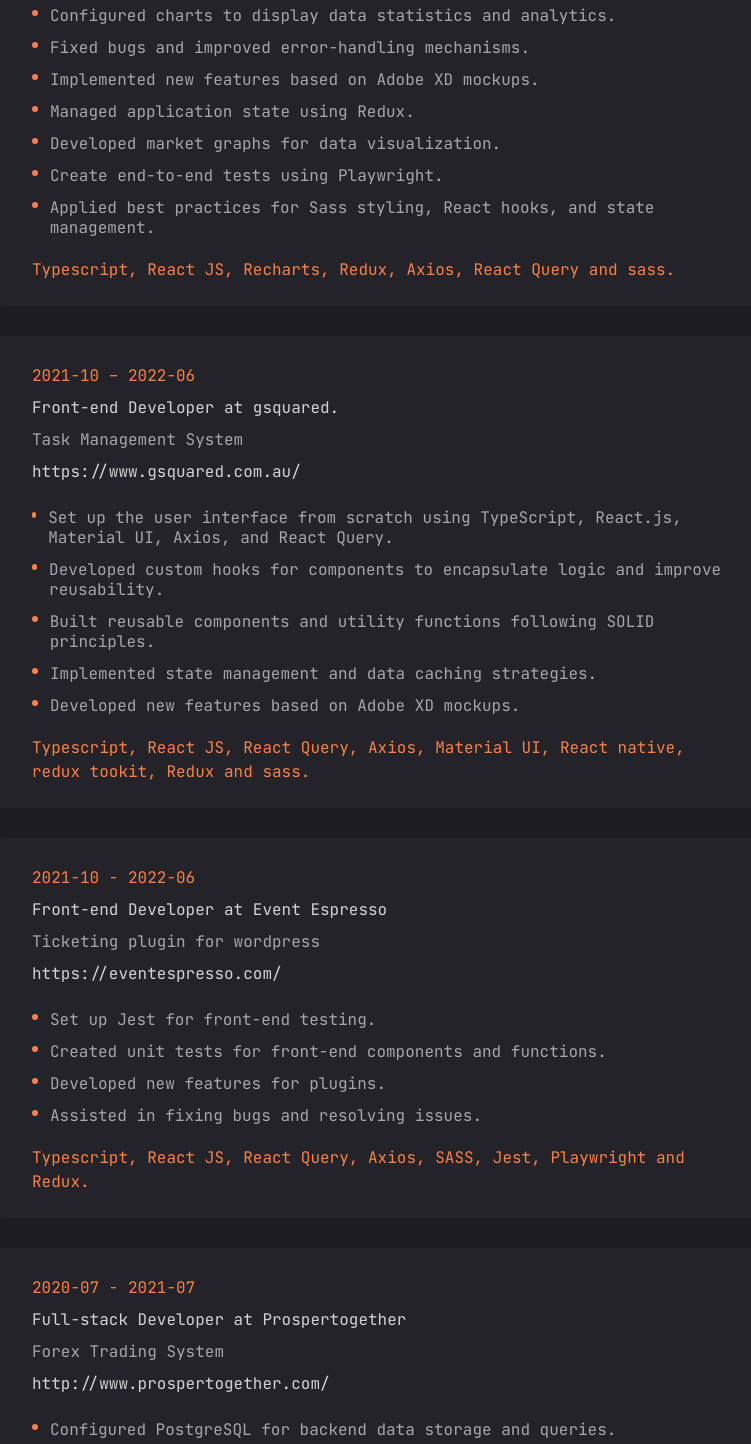
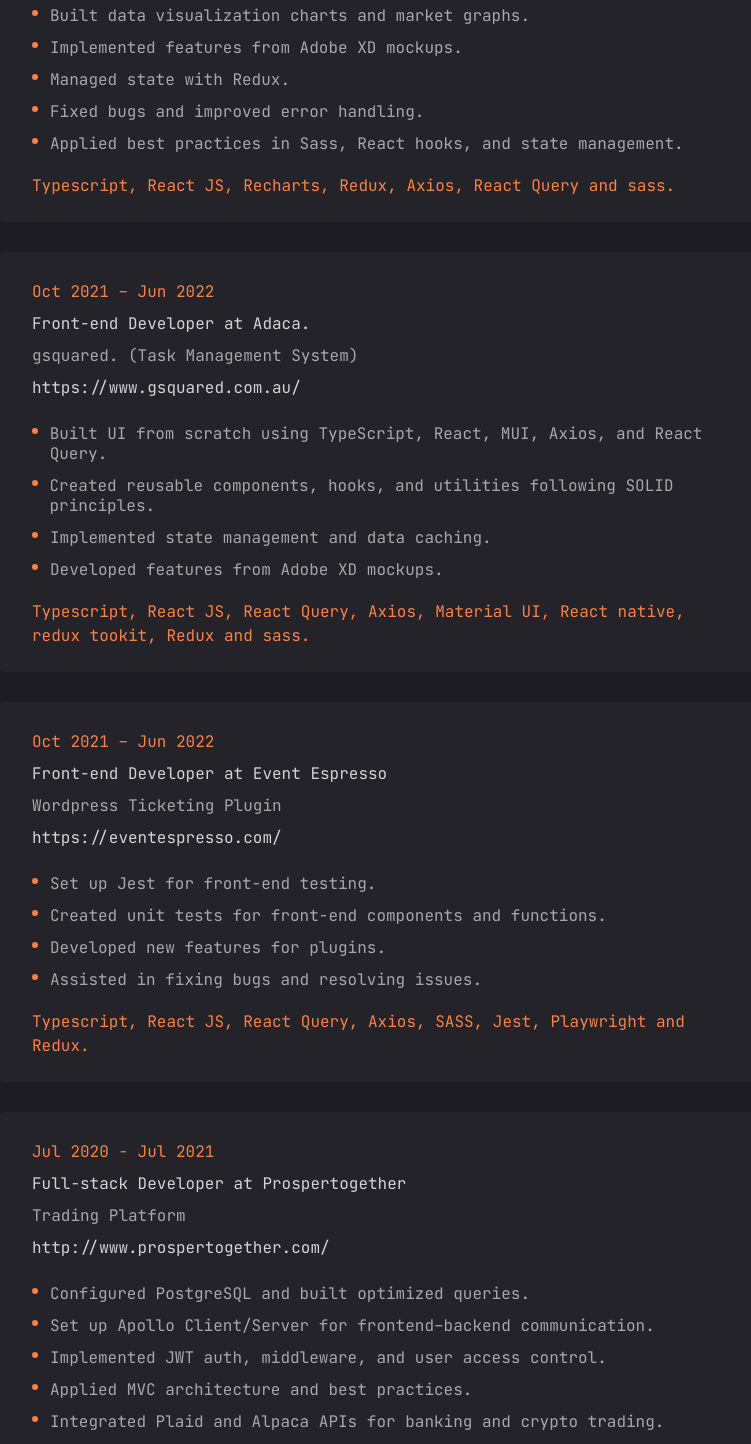
Before and after one commit to marlonhario/marlon-portfolio, a Next.js app: page /resume in a window 1280 px wide. Shown: the part 2000-3444 px from the top of the page, without its empty margins (480-1231 px from the left). Built offline with nearby package versions, Linux system fonts and the light colour scheme.

Commit message:
improve experience details

```diff
--- a/data/data.tsx
+++ b/data/data.tsx
@@ -69,7 +69,7 @@
     {
       company: "XAM",
       position: "Senior React Developer",
-      duration: "2024-04 – 2024-08",
+      duration: "Apr 2024 – Aug 2024",
       project: "thegrowthfaculty (Online Event and Learning Management System)",
       url: "https://thegrowthfaculty.com/",
       techs: "Typescript, React JS, Next JS and Maestro.io.",
@@ -84,7 +84,7 @@
     {
       company: "XAM",
       position: "Senior React Developer",
-      duration: "2024-03 – 2024-04",
+      duration: "Mar 2024 – Apr 2024",
       project: "DrTalk (HIPAA-compliant real-time platform)",
       url: "https://www.drtalk.com/",
       techs: "Typescript, React JS, Next JS and SignalR.",
@@ -97,44 +97,41 @@
       ],
     },
     {
-      company: "PRISM",
+      company: "Adaca",
       position: "Front-end Developer",
-      duration: "2022-06 – 2023-05",
-      project: "Market Investment App",
+      duration: "Jun 2022 – May 2023",
+      project: "PRISM (Market Investment App)",
       url: "https://www.prism.markets/",
       techs:
         "Typescript, React JS, Recharts, Redux, Axios, React Query and sass.",
       responsibilities: [
-        "Configured charts to display data statistics and analytics.",
-        "Fixed bugs and improved error-handling mechanisms.",
-        "Implemented new features based on Adobe XD mockups.",
-        "Managed application state using Redux.",
-        "Developed market graphs for data visualization.",
-        "Create end-to-end tests using Playwright.",
-        "Applied best practices for Sass styling, React hooks, and state management.",
+        "Built data visualization charts and market graphs.",
+        "Implemented features from Adobe XD mockups.",
+        "Managed state with Redux.",
+        "Fixed bugs and improved error handling.",
+        "Applied best practices in Sass, React hooks, and state management.",
       ],
     },
     {
-      company: "gsquared.",
+      company: "Adaca.",
       position: "Front-end Developer",
-      duration: "2021-10 – 2022-06",
-      project: "Task Management System",
+      duration: "Oct 2021 – Jun 2022",
+      project: "gsquared. (Task Management System)",
       url: "https://www.gsquared.com.au/",
       techs:
         "Typescript, React JS, React Query, Axios, Material UI, React native, redux tookit, Redux and sass.",
       responsibilities: [
-        "Set up the user interface from scratch using TypeScript, React.js, Material UI, Axios, and React Query.",
-        "Developed custom hooks for components to encapsulate logic and improve reusability.",
-        "Built reusable components and utility functions following SOLID principles.",
-        "Implemented state management and data caching strategies.",
-        "Developed new features based on Adobe XD mockups.",
+        "Built UI from scratch using TypeScript, React, MUI, Axios, and React Query.",
+        "Created reusable components, hooks, and utilities following SOLID principles.",
+        "Implemented state management and data caching.",
+        "Developed features from Adobe XD mockups.",
       ],
     },
     {
       company: "Event Espresso",
       position: "Front-end Developer",
-      duration: "2021-10 - 2022-06",
-      project: "Ticketing plugin for wordpress",
+      duration: "Oct 2021 – Jun 2022",
+      project: "Wordpress Ticketing Plugin",
       url: "https://eventespresso.com/",
       techs:
         "Typescript, React JS, React Query, Axios, SASS, Jest, Playwright and Redux.",
@@ -148,84 +145,67 @@
     {
       company: "Prospertogether",
       position: "Full-stack Developer",
-      duration: "2020-07 - 2021-07",
-      project: "Forex Trading System",
+      duration: "Jul 2020 - Jul 2021",
+      project: "Trading Platform",
       url: "http://www.prospertogether.com/",
       techs:
         "Typescript, React JS, D3-shape, React Native, MongoDB, NoSQL, Graphql, Apollo, express, node js, Redux, React Query, SASS, React native, redux tookit, JWT, Nodemailer, Jest, Cypress, PostgreSQL, SQL, Blockly, Chart js, SocketLabs, Plaid and Alpaca.",
       responsibilities: [
-        "Configured PostgreSQL for backend data storage and queries.",
-        "Created Apollo Client/Server configuration for frontend and backend communication.",
-        "Developed backend middleware and JWT configurations for authentication and user access control.",
-        "Applied the Model-View-Controller (MVC) pattern to enforce best coding practices.",
-        "Developed GraphQL resolvers and handled NoSQL functionality where required.",
-        "Built PostgreSQL queries and implemented JWT-based user restrictions.",
-        "Integrated the Plaid API for bank account connections.",
-        "Implemented charts and graphs for crypto-related data statistics.",
-        "Developed user management features and corresponding UI components.",
-        "Created and displayed crypto market data lists in the frontend UI.",
-        "Set up Redux for frontend state management.",
-        "Implemented user mailing functionality.",
-        "Wrote unit tests for both frontend and backend components.",
-        "Integrated Alpaca API for crypto trading functionality.",
+        "Configured PostgreSQL and built optimized queries.",
+        "Set up Apollo Client/Server for frontend–backend communication.",
+        "Implemented JWT auth, middleware, and user access control.",
+        "Applied MVC architecture and best practices.",
+        "Integrated Plaid and Alpaca APIs for banking and crypto trading.",
+        "Built charts, crypto data views, and user management features.",
+        "Managed frontend state with Redux and implemented mailing functionality.",
       ],
     },
     {
       company: "Sellgo",
       position: "Front-end Developer",
-      duration: "2020-01 - 2020-08",
-      project: "Business Intelligence and Data Analytics",
+      duration: "Jan 2020 - Aug 2020",
+      project: "Amazon Seller Database",
       url: "https://www.linkedin.com/company/sellgo/",
       techs:
         "Typescript, React JS, Axios, SASS, csv-parse, highcharts, lodash, react-helmet, Semantic UI and Redux.",
       responsibilities: [
-        "Developed UI and functionality for multi-step forms.",
-        "Implemented CSV upload functionality with progress bars.",
-        "Designed and implemented Login and Register UI and functionality based on mockups.",
-        "Created data tables for analysis, including filters and search bars, following mockup designs.",
-        "Assisted teammates with refactoring code and fixing bugs.",
-        "Built UI for user manuals and app instructions to guide first-time users.",
-        "Developed video albums and category management for user video tutorials.",
-        "Implemented responsive design using Sass.",
-        "Integrated backend APIs using Axios for data communication.",
-        "Managed state by creating functions for storing and dispatching state updates.",
+        "Built UI with React, TypeScript, Redux, and modern libraries.",
+        "Developed multi-step forms, auth (login/register), and responsive layouts.",
+        "Implemented CSV uploads, data tables with filters/search, and API integrations.",
+        "Created user guides, video modules, and onboarding features.",
+        "Assisted in refactoring, bug fixing, and state management.",
       ],
     },
     {
       company: "Segworks",
       position: "Full-stack Developer",
-      duration: "2019-05 - 2020-01",
-      project: "Hospital management and healthcare",
+      duration: "May 2019 - Dec 2019",
+      project: "Hospital management and healthcare services System",
       url: "https://www.segworks.com/",
       techs:
         "Typescript, Javascript, MySQL, MongoDB, NoSQL, Express, Node JS, React JS, html/html5, css/css3, Ajax, jQuery, Bootstrap, PHP, Yii PHP, Jasper Reports, Laravel, Vue JS and Redux.",
       responsibilities: [
-        "Developed UI and functionality for generating large reports, including billing information and diagnoses.",
-        "Designed print formats for reports using JasperReports.",
-        "Created clinical and billing form UIs along with their functionality.",
-        "Implemented backend API functions and database queries to support application features.",
+        "Developed full-stack features using React, Node.js, PHP, and SQL/NoSQL databases.",
+        "Built report generation for billing and clinical data, including print formats (JasperReports).",
+        "Created clinical and billing form UIs with complete functionality.",
+        "Implemented backend APIs and database queries to support system features.",
       ],
     },
     {
       company: "WISE",
       position: "Full-stack Developer",
-      duration: "2017-06 - 2018-04",
-      project: "IT Services",
+      duration: "Jun 2017 - May 2018",
+      project: "Real Estate Application & Eatery POS with Inventory Management",
       url: "",
       techs:
         "Typescript, Javascript, MySQL, NoSQL, MongoDB, React JS, Node JS, Express, html/html5, css/css3, Ajax, jQuery, Bootstrap, PHP, Laravel, Vue JS, Vagrant, Homestead, Redux and SASS.",
       responsibilities: [
-        "Designed UI/UX layouts in Photoshop.",
-        "Converted mockups to HTML and CSS.",
-        "Wrote JavaScript to replicate design functionality.",
-        "Configured Axios for backend API requests.",
-        "Implemented local caching.",
-        "Used Bootstrap and jQuery for UI and helper functions.",
-        "Built charts and graphs for data statistics.",
-        "Made CSS responsive for different screens.",
-        "Added global error handling.",
-        "Connected frontend to backend.",
-        "Developed real estate calculation logic.",
+        "Designed UI/UX in Photoshop and converted mockups to responsive HTML/CSS.",
+        "Built frontend functionality with JavaScript, React, and jQuery.",
+        "Integrated APIs using Axios with local caching and global error handling.",
+        "Developed charts and data visualizations.",
+        "Connected frontend to backend services.",
+        "Implemented real estate calculation logic.",
       ],
     },
   ],
```
